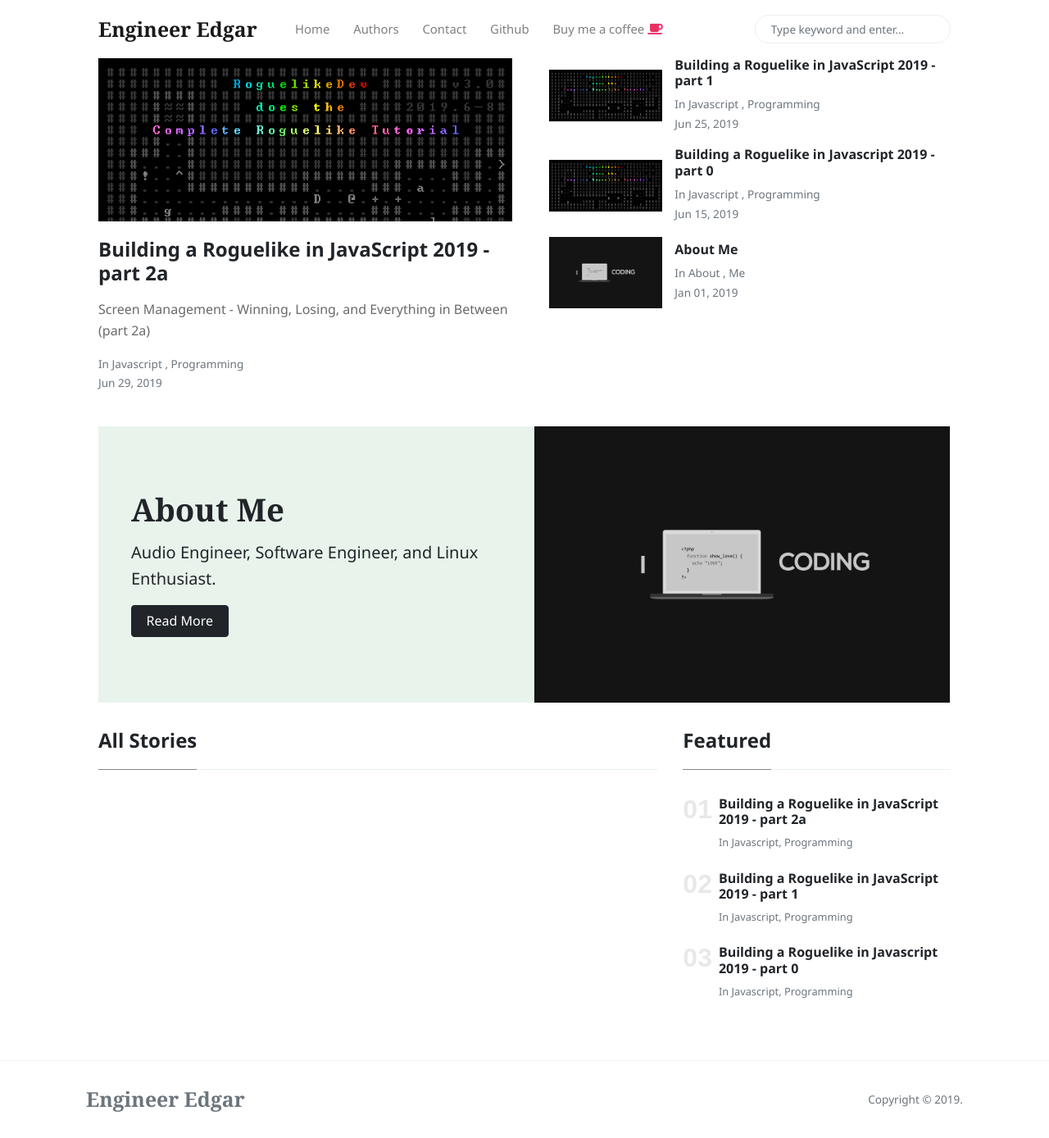
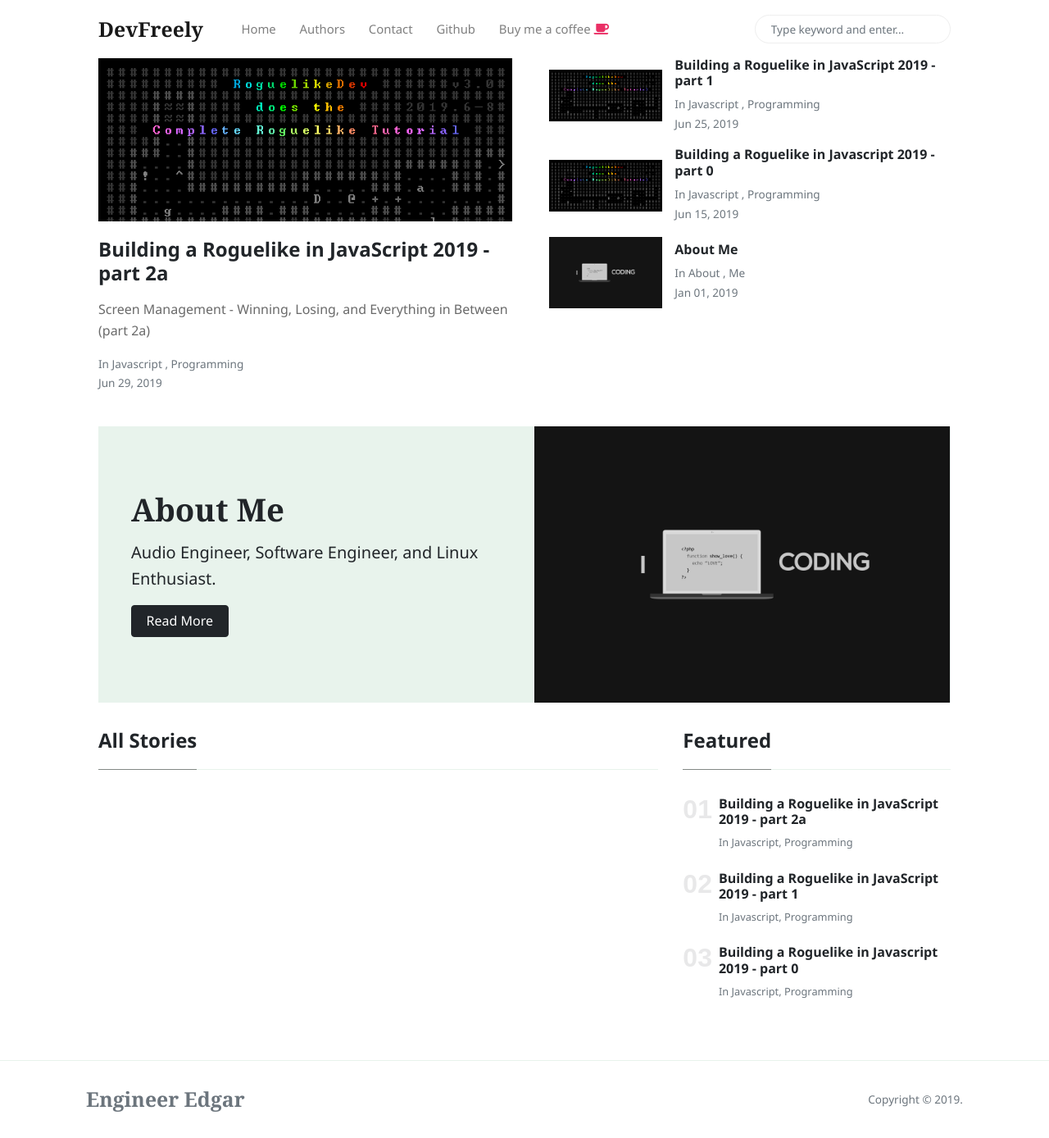
Before and after one commit to edgar-montano/devfreely, a Jekyll site: the page built from index.html, in a window 1280 px wide and 1388 px high. Shown: the whole window at 82% size. Built offline with Jekyll 4.4.1, drawn with Linux system fonts in a browser that asks for light colours; nearby versions of some CDN libraries; the list of posts is cut into pages by our own code; some of the changed lines change nothing that is shown.

Commit message:
updated _config.yml for devfreely

```diff
--- a/_config.yml
+++ b/_config.yml
@@ -1,6 +1,6 @@
 # Site
-name: "Engineer Edgar"
-description: "I break, make, and fix stuff... Usually in that order. "
+name: "DevFreely"
+description: "Learn to develop software, applications, games, websites, and more... freely."
 logo: "assets/images/logo.png"
 favicon: "assets/images/favicon.ico"
 baseurl: ""
```
